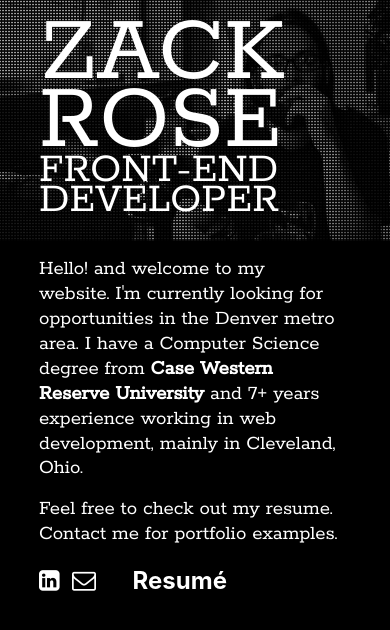
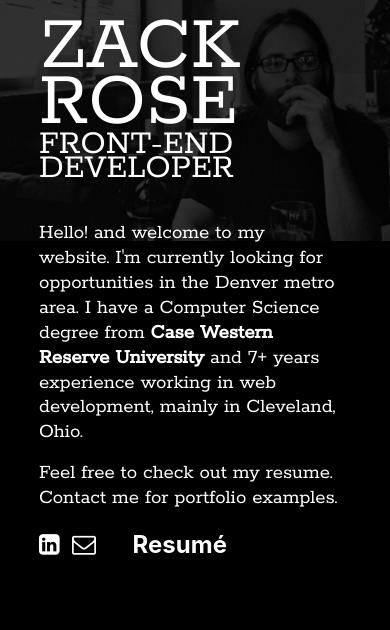
Before and after one commit to zacksabbath/zacksite, a PHP site: page / in a window 390 px wide. Shown: the top 630 px of the page. Run offline with PHP 8.4, Linux system fonts and the light colour scheme; some libraries are stand-ins or nearby versions.

Commit message:
Media query for landing at <400px

```diff
--- a/css/style.css
+++ b/css/style.css
@@ -110,6 +110,23 @@ a.fontlink:hover, a.fontlink:active
   .mainheader h2
   {
     font-size: 2.71rem;
+  }
+}
+
+@media (max-width: 400px)
+{
+  .mainheader h1
+  {
+    font-size: 5rem;
+  }
+
+  .mainheader h2
+  {
+    font-size: 2.2rem;
+  }
+body#zackdots
+  {
+    background-size: 2px, 100% auto;
   }
 }
 
```
